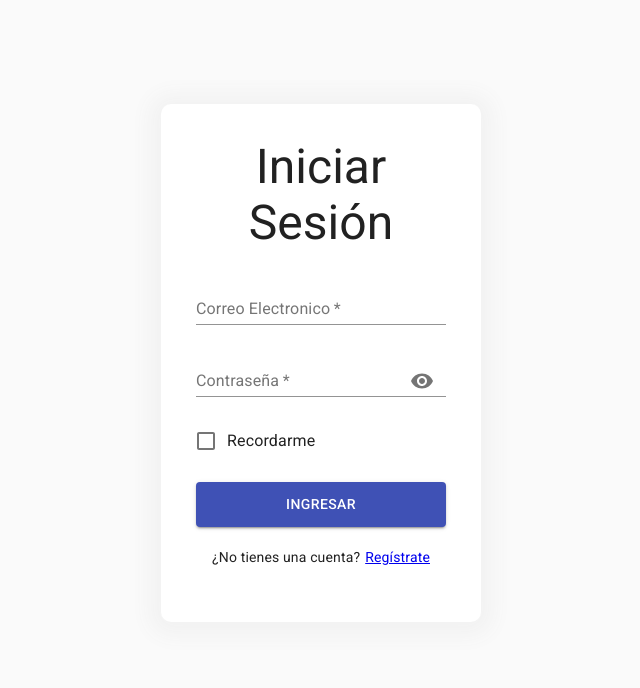
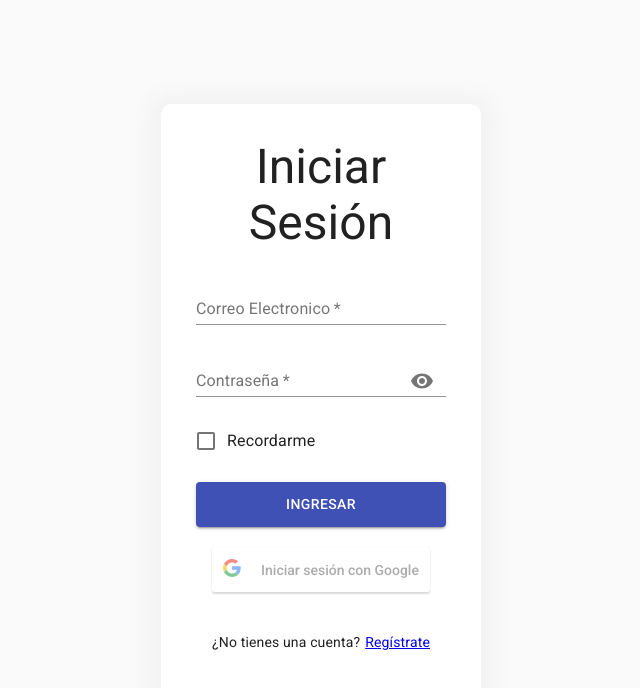
Before and after one commit to UrielQuevedo/DesApp-GrupoL-1C2020, a React (Create React App) app in the folder frontend/: page /login in a window 1280 px wide. Shown: the top 688 px of the page, without its empty margins (319-959 px from the left). Built offline with nearby package versions, Linux system fonts and the light colour scheme; what i18next-xhr-backend would draw is missing.

Commit message:
Se agrega autenticacion con google al front

```diff
--- a/frontend/package.json
+++ b/frontend/package.json
@@ -17,6 +17,7 @@
     "papaparse": "^5.2.0",
     "react": "^16.13.1",
     "react-dom": "^16.13.1",
+    "react-google-login": "^5.1.20",
     "react-hook-form": "^5.4.2",
     "react-i18next": "^11.5.0",
     "react-leaflet": "^2.7.0",
--- /dev/null
+++ b/frontend/src/Styles/ButtonGoogle.css
@@ -0,0 +1,4 @@
+.buttonGoogle {
+    position: relative;
+    bottom: 20px;
+}
--- /dev/null
+++ b/frontend/src/Utils/AuthGoogleLogin.js
@@ -0,0 +1,25 @@
+import React from 'react';
+import GoogleLogin from 'react-google-login';
+import '../Styles/ButtonGoogle.css';
+
+const AuthGoogleLogin = () => {
+
+    const responseGoogle = (response) => {
+        console.log(response);
+    }
+
+    return (
+        <div>
+                <GoogleLogin
+                clientId="561793782261-01t0p7n71thmbqqum17ovu537cm3881m.apps.googleusercontent.com"
+                buttonText="Iniciar sesión con Google"
+                onSuccess={responseGoogle}
+                onFailure={responseGoogle}
+                cookiePolicy={'single_host_origin'}
+                className="buttonGoogle"
+                />
+        </div>
+    )
+}
+
+export default AuthGoogleLogin;
--- a/frontend/src/View/Login.js
+++ b/frontend/src/View/Login.js
@@ -7,6 +7,7 @@ import { useForm } from 'react-hook-form';
 import { Link } from 'react-router-dom';
 import { AuthContext } from '../Context/AuthContext';
 import { loginRequest } from '../Service/Api';
+import AuthGoogleLogin from '../Utils/AuthGoogleLogin';
 import '../Styles/Auth.css';
 
 const Login = () => {
@@ -98,13 +99,16 @@ const Login = () => {
                 variant="contained"
                 color="primary"
                 disabled={loading}
-                style={{ margin: '20px 0 20px 0' }}
+                style={{ margin: '20px 0 20px 0'}}
                 >
                 Ingresar
               </Button>
               {/* //TODO mejorar el estilo del loading */}
               { loading && <CircularProgress style={{ position:'absolute', top:'50%', left:'50%', marginLeft:'-12px', marginTop:'-12px'  }}  size={24} /> }
             </Box>
+            <Grid container justify="center">
+              <AuthGoogleLogin />
+            </Grid>
             <Grid container justify="center" style={{ marginBottom:'20px' }}>
               <div>
                 ¿No tienes una cuenta?
```
Also changed, not shown: 2 other files (tests, documents, lock files or other folders).
